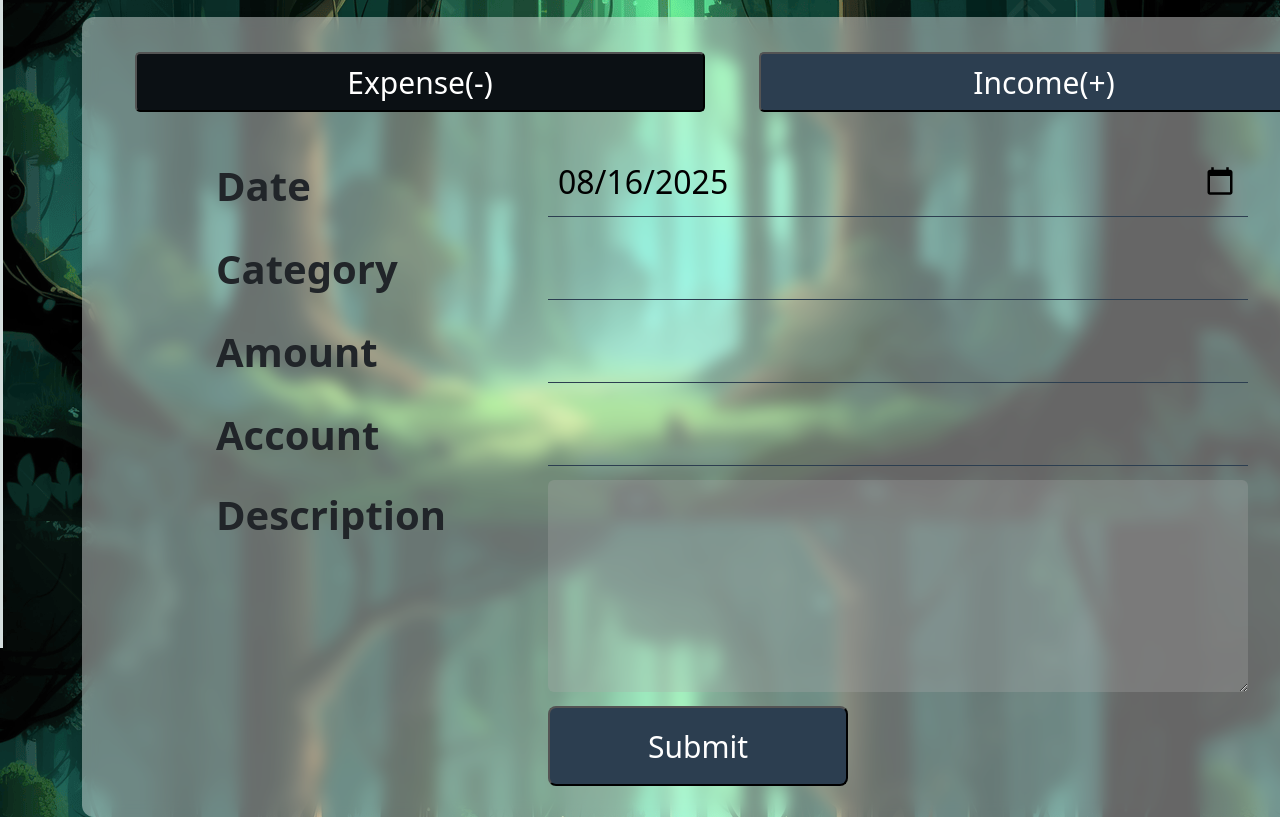
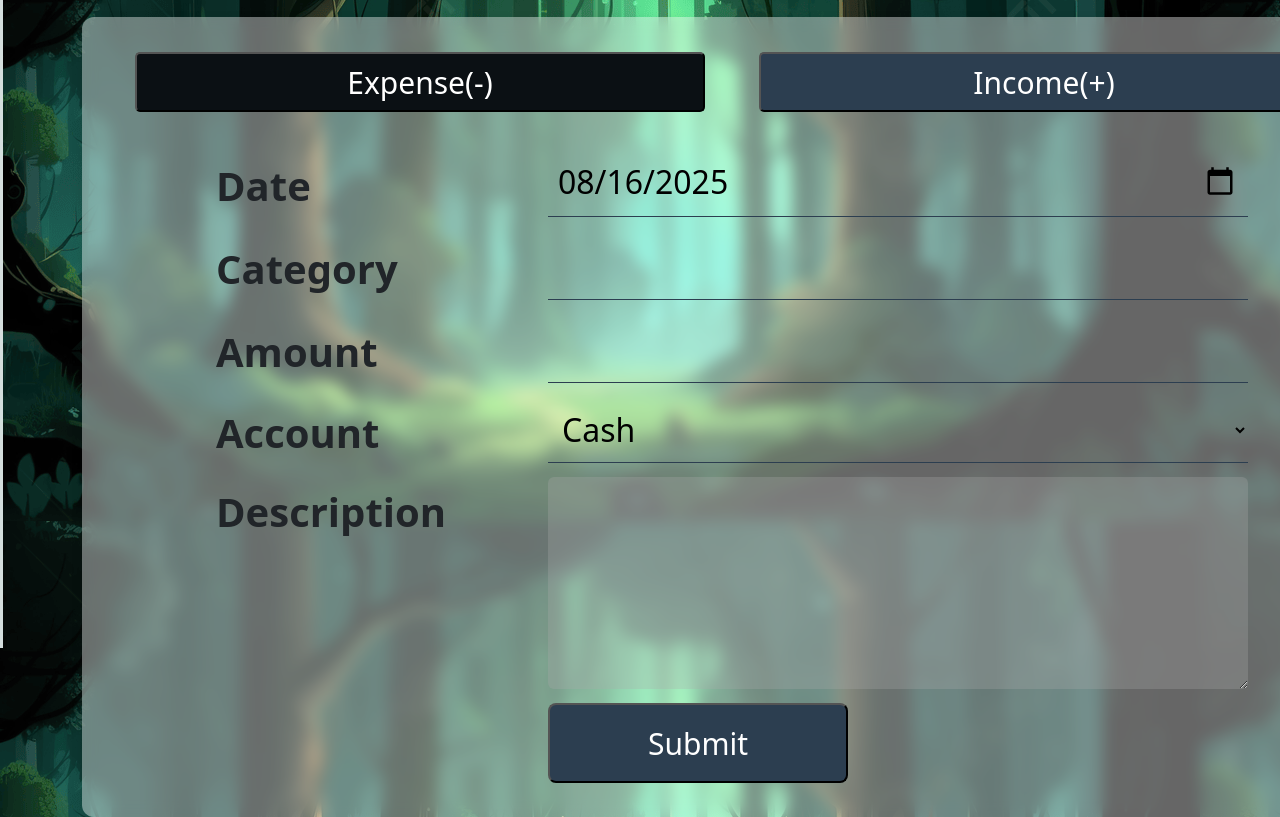
Before and after one commit to icantfindmyhair/gradually, a PHP site: page /moenyTrans.php in a window 1280 px wide; the page is wider, and only the part inside the window is pictured. Shown: the part 152-969 px from the top of that part. Run offline with PHP 8.4, Linux system fonts and the light colour scheme; some web fonts are replaced.

Commit message:
Edit some transaction

```diff
--- a/moenyTrans.php
+++ b/moenyTrans.php
@@ -65,11 +65,17 @@
                             </tr>
                             <tr>
                                 <td><label class="coiny-regular" for="amount">Amount</label></td>
-                                <td><input id="amount" type="text" required></td>
+                                <td><input id="amount" type="number" required></td>
                             </tr>
                             <tr>
                                 <td><label class="coiny-regular" for="account_type">Account</label></td>
-                                <td><input id="account_type" type="text" required></td>
+                                <!-- <td><input id="account_type" type="text" required></td> -->
+                                <td><select name="account_type" id="account_type">
+                                    <option value="cash">Cash</option>
+                                    <option value="ewallet">E-wallet</option>
+                                    <option value="Card">Card</option>
+                                    <option value="BankAccont">Back Account</option>
+                                </select></td>
                             </tr>
                             <tr>
                                 <td style="vertical-align: top; padding-top: 6px;"><label class="coiny-regular" for="Desc">Description</label></td>
--- a/money.css
+++ b/money.css
@@ -79,6 +79,19 @@ body {
     border-bottom: 1px solid #2c3e50;
     margin-bottom: 12px;
 }
+/* selection */
+.form-card #account_type{
+    background: transparent;
+    width: 700px;
+    padding: 10px;
+    border: none;
+    border-bottom: 1px solid #2c3e50;
+    margin-bottom: 12px;
+}
+
+.form-card #account_type{
+    font-size: 32px;
+}
 
 .form-card textarea {
     background: rgba(170, 170, 170, 0.29);
```
